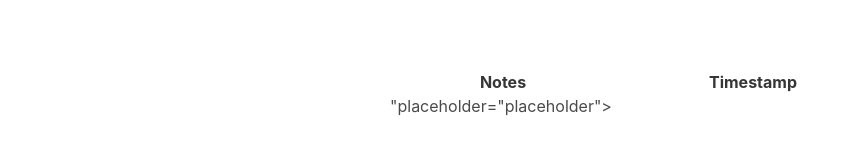
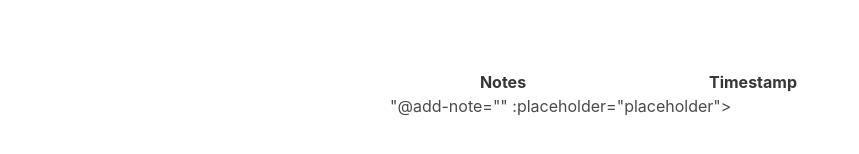
Before and after one commit to freudianslip99/component_comms, a plain HTML site: page app/index.html in a window 1280 px wide. Shown: the part 330-484 px from the top of the page, without its empty margins (0-859 px from the left). Drawn offline with nearby package versions, Linux system fonts and the light colour scheme; files that its build step writes are made by us from their sources.

Commit message:
Update index.html

```diff
--- a/app/index.html
+++ b/app/index.html
@@ -20,7 +20,7 @@
           <strong>Timestamp</strong>
         </div>
       </div>
-      <input-component "placeholder="placeholder"></input-component>
+      <input-component "@add-note :placeholder="placeholder"></input-component>
     </div>
   </div>
 
```
